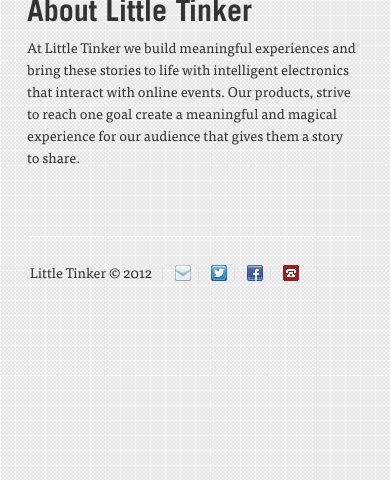
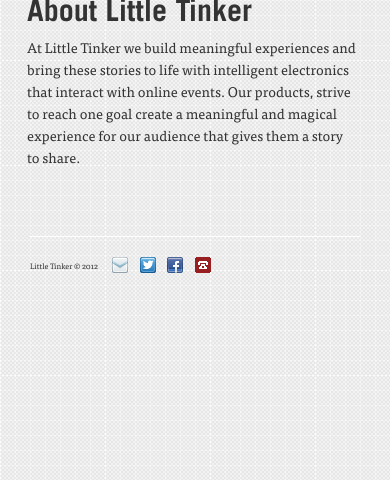
Before and after one commit to ReptarAzar/littletinker, a Django app: page /about/ in a window 390 px wide. Shown: the part 255-735 px from the top of the page. Run offline with Django 3.2, Linux system fonts and the light colour scheme; parts of the project's set-up code (start-up, migrations or seed data) failed here and were passed over; some web fonts are replaced.

Commit message:
tweaking footer, the going to the gym. no questions.

```diff
--- a/web/static/css/responsive.css
+++ b/web/static/css/responsive.css
@@ -208,8 +208,11 @@
 .span12 {
   overflow-x: hidden;
 }
-footer a.contact-label {
+footer a.contact-label, footer span {
   display: none;
+}
+footer p {
+  font-size: .6em;
 }
 }
 @media (max-width:775px) {
```
